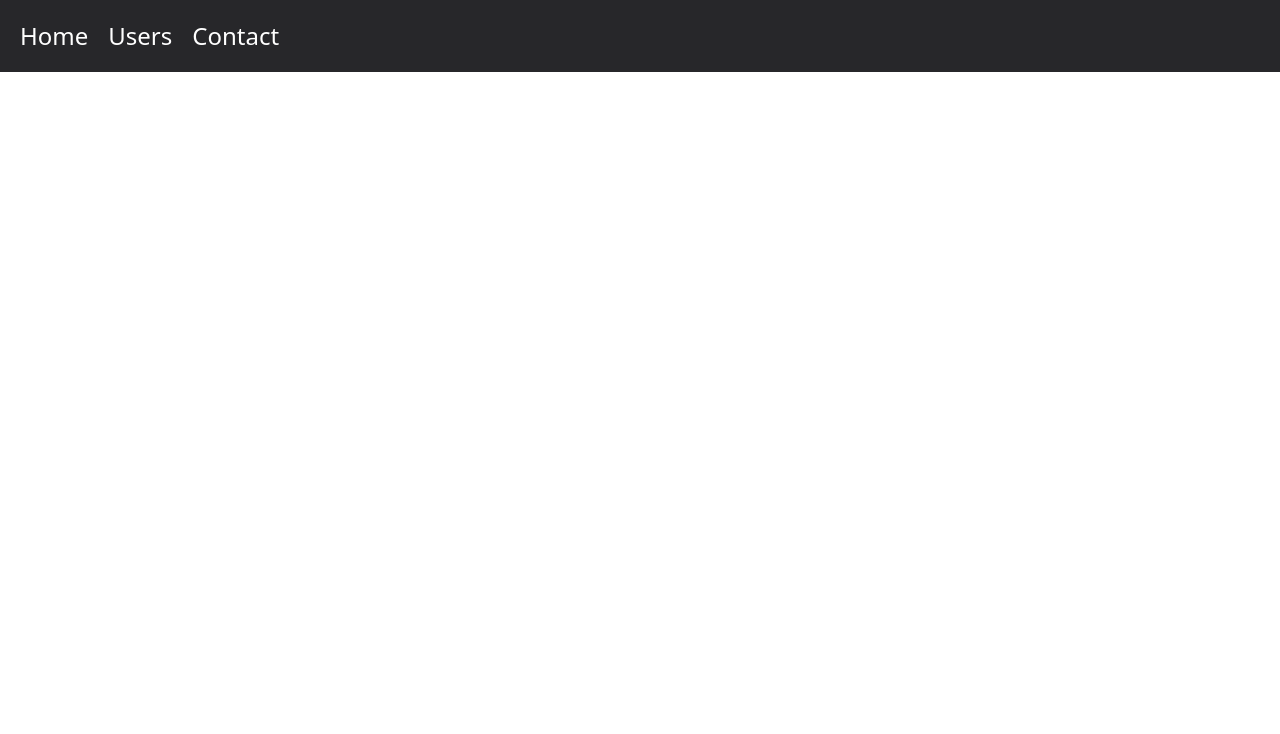
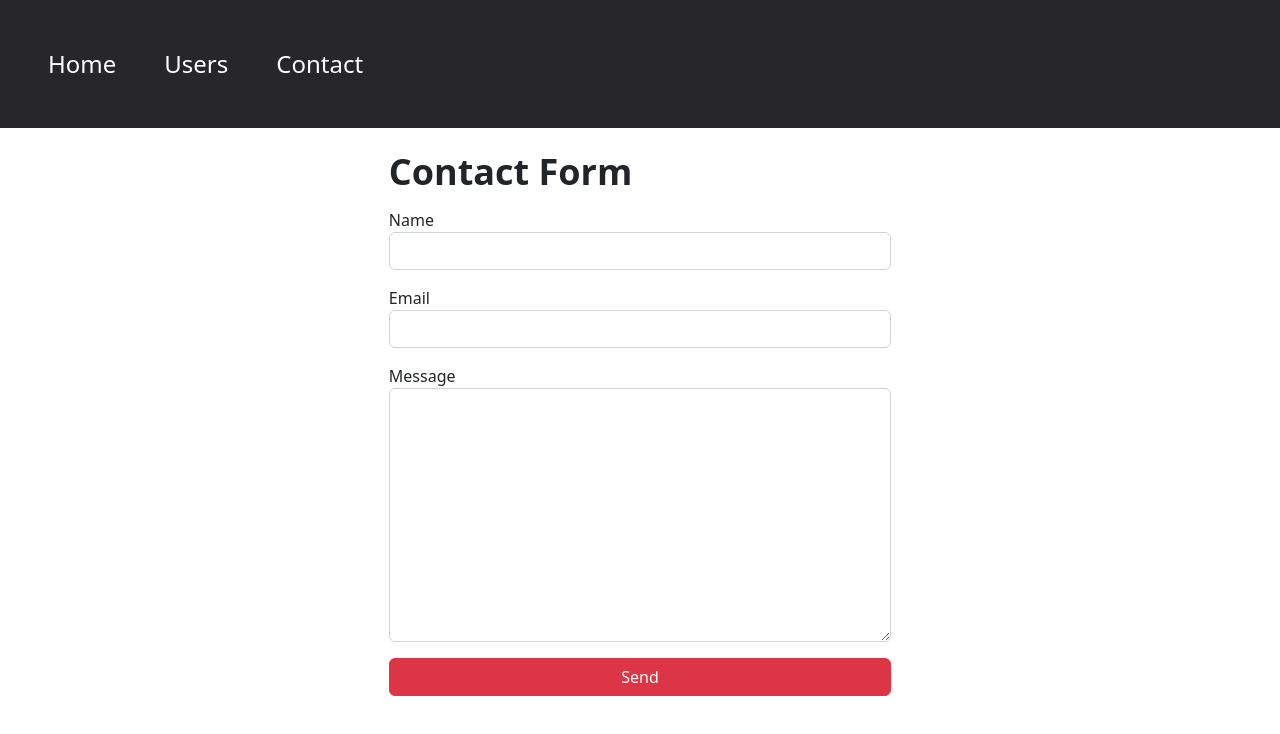
Before and after one commit to jhonatan0912/PF-ANGULARJS, an Angular app: page /contact in a window 1280 px wide. Before the commit this address led to /. Shown: the top 734 px of the page. Built offline with nearby package versions, Linux system fonts and the light colour scheme.

Commit message:
add contact component

```diff
--- a/src/app/app.module.ts
+++ b/src/app/app.module.ts
@@ -8,11 +8,12 @@ import { HomeComponent } from './components/home/home.component';
 import { Routes, RouterModule } from "@angular/router";
 import {  HttpClientModule } from '@angular/common/http';
 import { UsersComponent } from './components/users/users.component';
+import { ContactComponent } from './components/contact/contact.component';
 
 const appRoutes: Routes = [
   { path: 'home', component: HomeComponent },
   { path: 'users', component: UsersComponent },
-  // { path: 'contact', component: ContactComponent }
+  { path: 'contact', component: ContactComponent }
 ]
 
 @NgModule({
@@ -20,7 +21,8 @@ const appRoutes: Routes = [
     AppComponent,
     NavbarComponent,
     HomeComponent,
-    UsersComponent
+    UsersComponent,
+    ContactComponent
   ],
   imports: [
     BrowserModule,
--- /dev/null
+++ b/src/app/components/contact/contact.component.html
@@ -0,0 +1,20 @@
+<div class="container">
+  <form class="flex flex-col w-2/5 m-auto mt-4">
+    <h1 class="text-4xl font-semibold">Contact Form</h1>
+
+    <label for="name" class="mt-3">
+      <p>Name</p>
+      <input type="text" name="name" id="name" class="form-control">
+    </label>
+
+    <label for="email" class="mt-3">
+      <p>Email</p>
+      <input type="text" name="email" id="email" class="form-control">
+    </label>
+    <label for="message" class="mt-3">
+      <p>Message</p>
+      <textarea name="" id="" cols="30" rows="10" class="form-control"></textarea>
+    </label>
+    <button class="btn btn-danger mt-3">Send</button>
+  </form>
+</div>
--- /dev/null
+++ b/src/app/components/contact/contact.component.ts
@@ -0,0 +1,15 @@
+import { Component, OnInit } from '@angular/core';
+
+@Component({
+  selector: 'app-contact',
+  templateUrl: './contact.component.html',
+  styleUrls: ['./contact.component.css']
+})
+export class ContactComponent implements OnInit {
+
+  constructor() { }
+
+  ngOnInit(): void {
+  }
+
+}
--- a/src/app/components/home/home.component.html
+++ b/src/app/components/home/home.component.html
@@ -1 +1 @@
-<h1 class="text-7xl p-2">En este curso aprendi a crear un proyecto Angular, a compilar y desplegar una aplicación en un servidor</h1>
+<h1 class="text-6xl p-2">En este curso aprendi a crear un proyecto Angular, a compilar y desplegar una aplicación en un servidor</h1>
--- a/src/app/components/users/users.component.html
+++ b/src/app/components/users/users.component.html
@@ -1,5 +1,5 @@
 <div class="container m-auto mt-5">
-  <h1 class="font-bold my-5">LISTA DE USUARIOS</h1>
+  <h1 class="font-bold my-3">LISTA DE USUARIOS</h1>
   <table>
     <thead>
       <tr>
--- a/src/index.html
+++ b/src/index.html
@@ -8,6 +8,9 @@
   <base href="/">
   <meta name="viewport" content="width=device-width, initial-scale=1">
   <link rel="icon" type="image/x-icon" href="favicon.ico">
+  <!-- CSS only -->
+  <link href="https://cdn.jsdelivr.net/npm/bootstrap@5.2.3/dist/css/bootstrap.min.css" rel="stylesheet"
+    integrity="sha384-rbsA2VBKQhggwzxH7pPCaAqO46MgnOM80zW1RWuH61DGLwZJEdK2Kadq2F9CUG65" crossorigin="anonymous">
   <script src="https://cdn.tailwindcss.com"></script>
 </head>
 
```
Also changed, not shown: src/app/components/contact/contact.component.css (added).
